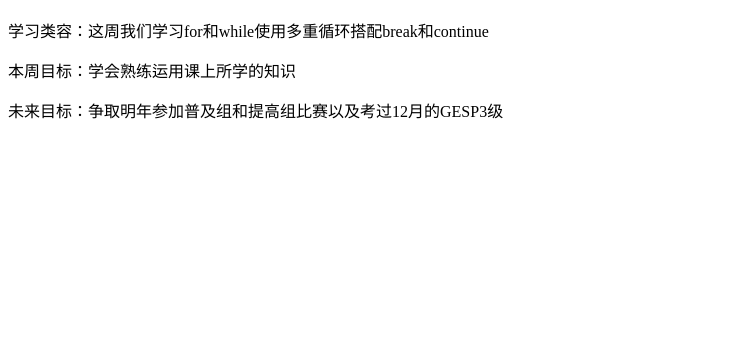
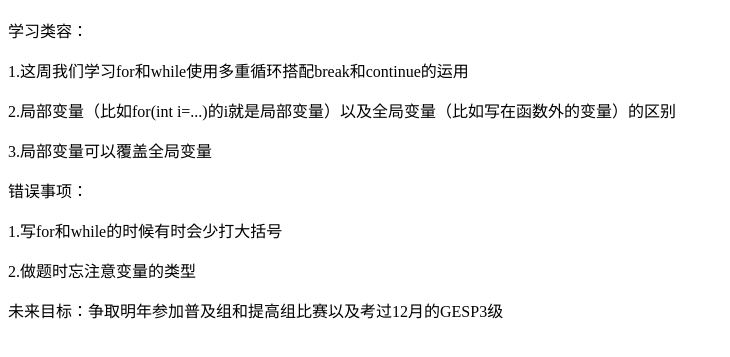
Before and after one commit to y75c/y75c.github.io, a plain HTML site: page oi.html in a window 1280 px wide. Shown: the part 57-414 px from the top of the page, without its empty margins (0-730 px from the left). Drawn offline with Linux system fonts and the light colour scheme.

Commit message:
Update oi.html

```diff
--- a/oi.html
+++ b/oi.html
@@ -7,8 +7,13 @@ console.log('啊哈')
 </head>
 <body>
 <h1>向一坤信奥总结</h1>
-<p>学习类容：这周我们学习for和while使用多重循环搭配break和continue</p>
-<p>本周目标：学会熟练运用课上所学的知识</p>
+<p>学习类容：</p>
+<p>1.这周我们学习for和while使用多重循环搭配break和continue的运用</p>
+<p>2.局部变量（比如for(int i=...)的i就是局部变量）以及全局变量（比如写在函数外的变量）的区别</p>
+<p>3.局部变量可以覆盖全局变量</p>
+<p>错误事项：</p>
+<p>1.写for和while的时候有时会少打大括号</p>
+<p>2.做题时忘注意变量的类型</p>
 <p>未来目标：争取明年参加普及组和提高组比赛以及考过12月的GESP3级</p>
 </div>
 </body></html>
```
